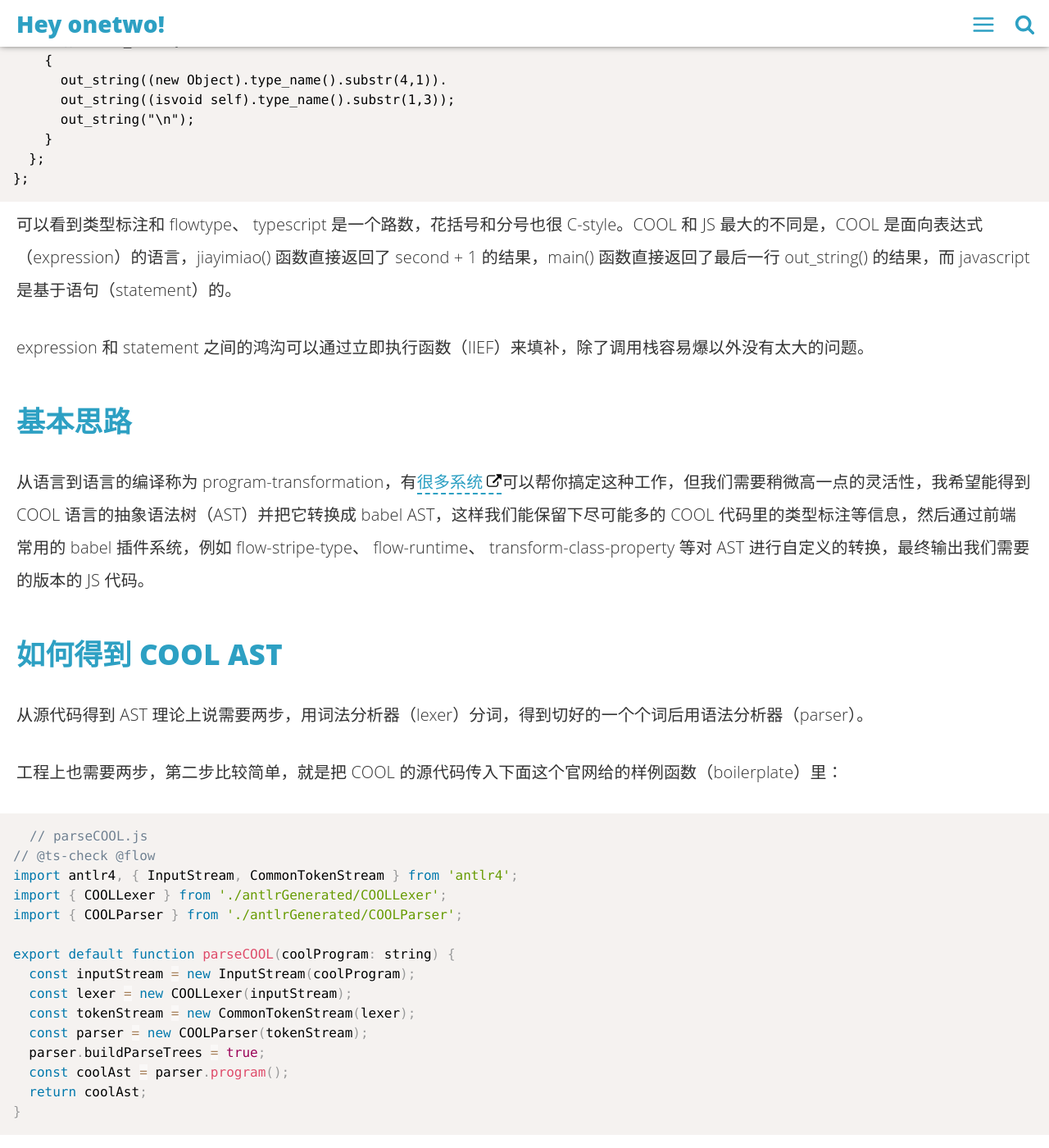
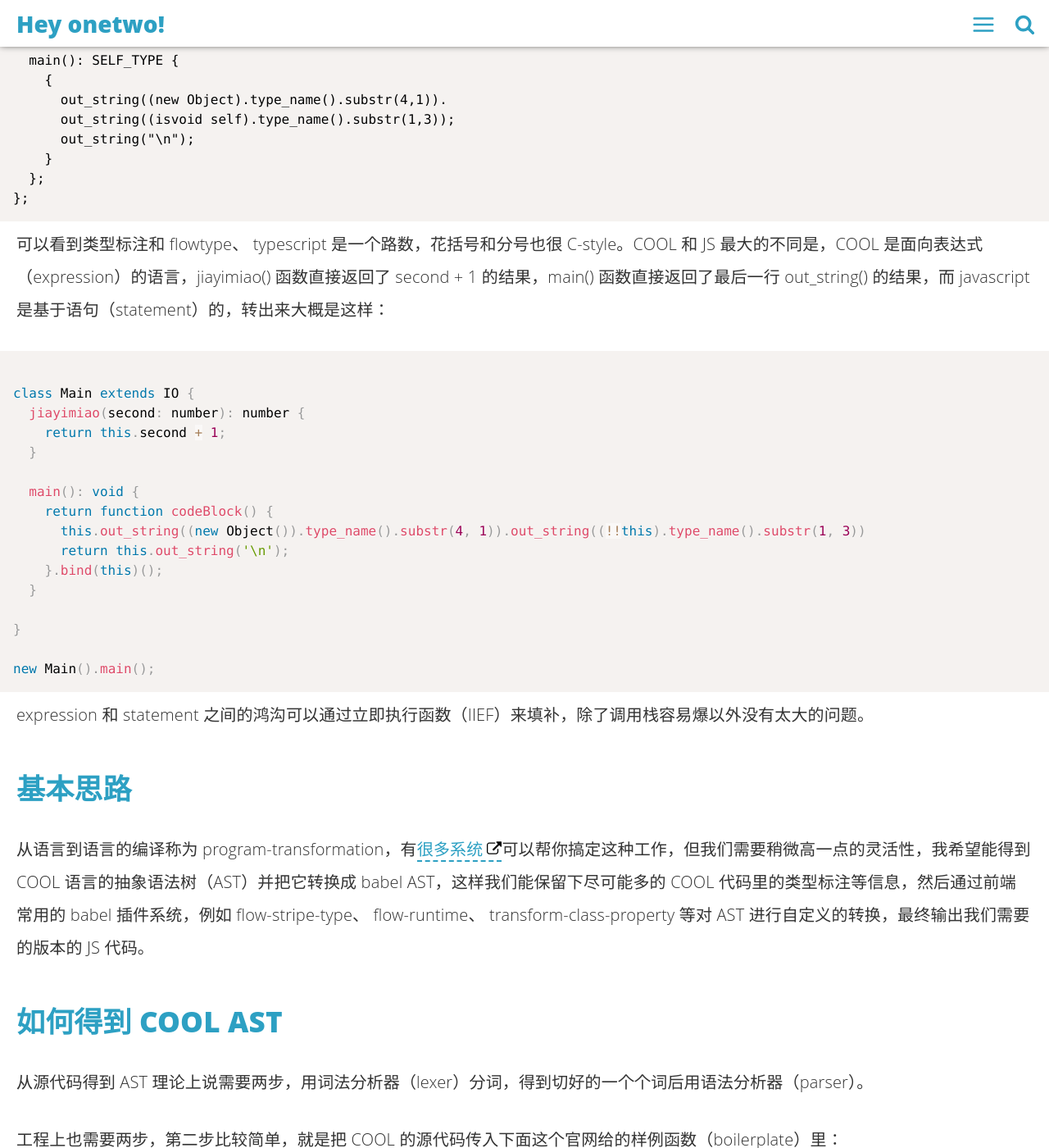
Before and after one commit to linonetwo/linonetwo.github.io, a Jekyll site: the page built from _posts/2017-05-26-自制一门编译到JS语言.md, in a window 1280 px wide and 1400 px high, scrolled down 1130 px. Shown: the whole window at 82% size. Built offline with Jekyll 4.4.1, drawn with Linux system fonts in a browser that asks for light colours; comment, search, counter and statistics services are not loaded; some of the changed text lies outside the part shown.

Commit message:
minerfix

````diff
--- a/_posts/2017-05-26-自制一门编译到JS语言.md
+++ b/_posts/2017-05-26-自制一门编译到JS语言.md
@@ -26,6 +26,7 @@ COOL 语言是一门并没有广泛用于课堂教学的面向对象语言，全
 COOL 语言的代码长这样：
 
 ```cool
+
 class Main inherits IO {
   jiayimiao(second: Int): Int {
     second + 1
@@ -41,7 +42,26 @@ class Main inherits IO {
 };
 ```
 
-可以看到类型标注和 flowtype、 typescript 是一个路数，花括号和分号也很 C-style。COOL 和 JS 最大的不同是，COOL 是面向表达式（expression）的语言，jiayimiao() 函数直接返回了 second + 1 的结果，main() 函数直接返回了最后一行 out_string() 的结果，而 javascript 是基于语句（statement）的。
+可以看到类型标注和 flowtype、 typescript 是一个路数，花括号和分号也很 C-style。COOL 和 JS 最大的不同是，COOL 是面向表达式（expression）的语言，jiayimiao() 函数直接返回了 second + 1 的结果，main() 函数直接返回了最后一行 out_string() 的结果，而 javascript 是基于语句（statement）的，转出来大概是这样：
+
+```javascript
+
+class Main extends IO {
+  jiayimiao(second: number): number {
+    return this.second + 1;
+  }
+
+  main(): void {
+    return function codeBlock() {
+      this.out_string((new Object()).type_name().substr(4, 1)).out_string((!!this).type_name().substr(1, 3))
+      return this.out_string('\n');
+    }.bind(this)();
+  }
+
+}
+
+new Main().main();
+```
 
 expression 和 statement 之间的鸿沟可以通过立即执行函数（IIEF）来填补，除了调用栈容易爆以外没有太大的问题。
 
@@ -106,7 +126,6 @@ classDefine: CLASS TYPEID (INHERITS TYPEID)? '{' (feature ';')* '}';
 
 ```rust
 // COOL.g4
-
 // skip spaces, tabs, newlines, note that \v is not suppoted in antlr
 WHITESPACE: [ \t\r\n\f]+ -> skip;
 
@@ -196,7 +215,6 @@ visitCOOL() 是关键的一步，我们使用 ParseTreeWalker() 遍历 COOL AST
 
 ```javascript
 // GenerateJSListener.js
-
 export default class GenerateJSListener extends COOLListener {
   jsAST: JSASTBuilder = new JSASTBuilder();
 
````
Also changed, not shown: other parts of _posts/2017-05-26-自制一门编译到JS语言.md (+4 -2 lines).
